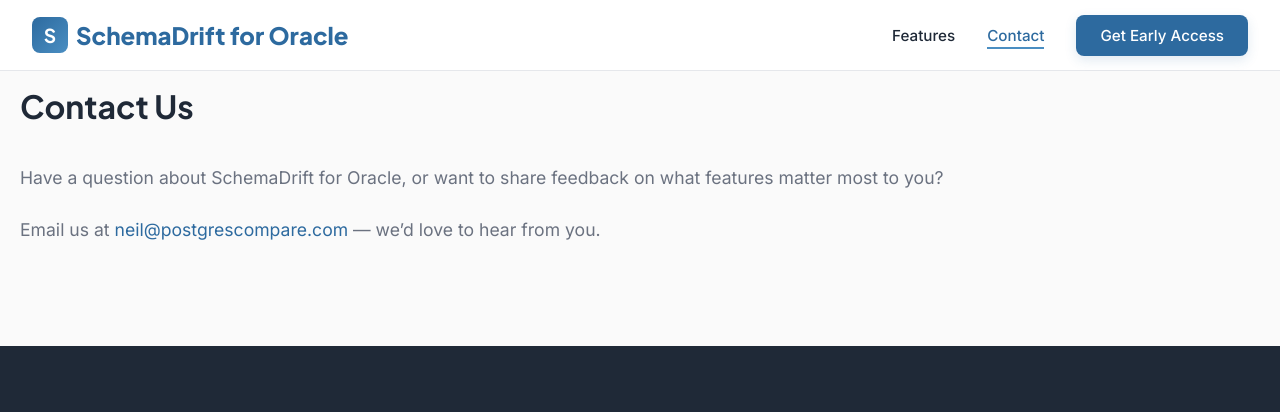
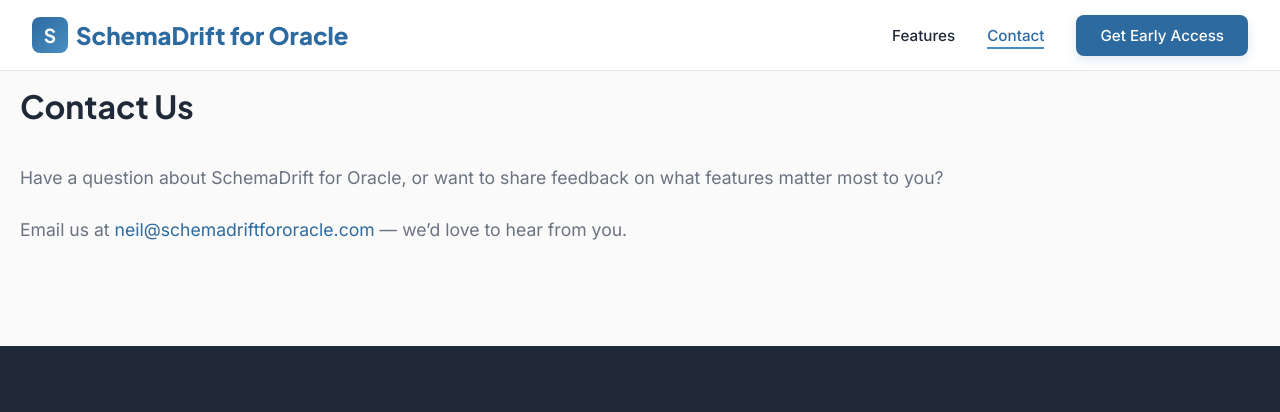
Before and after one commit to sql-migrate/oraclecompare-website, a Jekyll site: the page built from contact.md, in a window 1280 px wide. Shown: the top 412 px of the page. Built offline with Jekyll 4.4.1, drawn with Linux system fonts in a browser that asks for light colours.

Commit message:
Update contact email to match domain
Co-Authored-By: Claude Opus 4.7 (1M context) <noreply@anthropic.com>

```diff
--- a/_config.yml
+++ b/_config.yml
@@ -8,7 +8,7 @@ url: "https://www.schemadriftfororacle.com"
 description: "Oracle schema comparison tool. Find every difference, generate deployment scripts, and track schema changes. Runs 100% locally."
 author:
   name: SchemaDrift
-  email: neil@postgrescompare.com
+  email: neil@schemadriftfororacle.com
 
 # -----
 # Build
--- a/contact.md
+++ b/contact.md
@@ -7,4 +7,4 @@ description: Get in touch with the SchemaDrift team.
 
 Have a question about SchemaDrift for Oracle, or want to share feedback on what features matter most to you?
 
-Email us at [neil@postgrescompare.com](mailto:neil@postgrescompare.com) — we'd love to hear from you.
+Email us at [neil@schemadriftfororacle.com](mailto:neil@schemadriftfororacle.com) — we'd love to hear from you.
```
